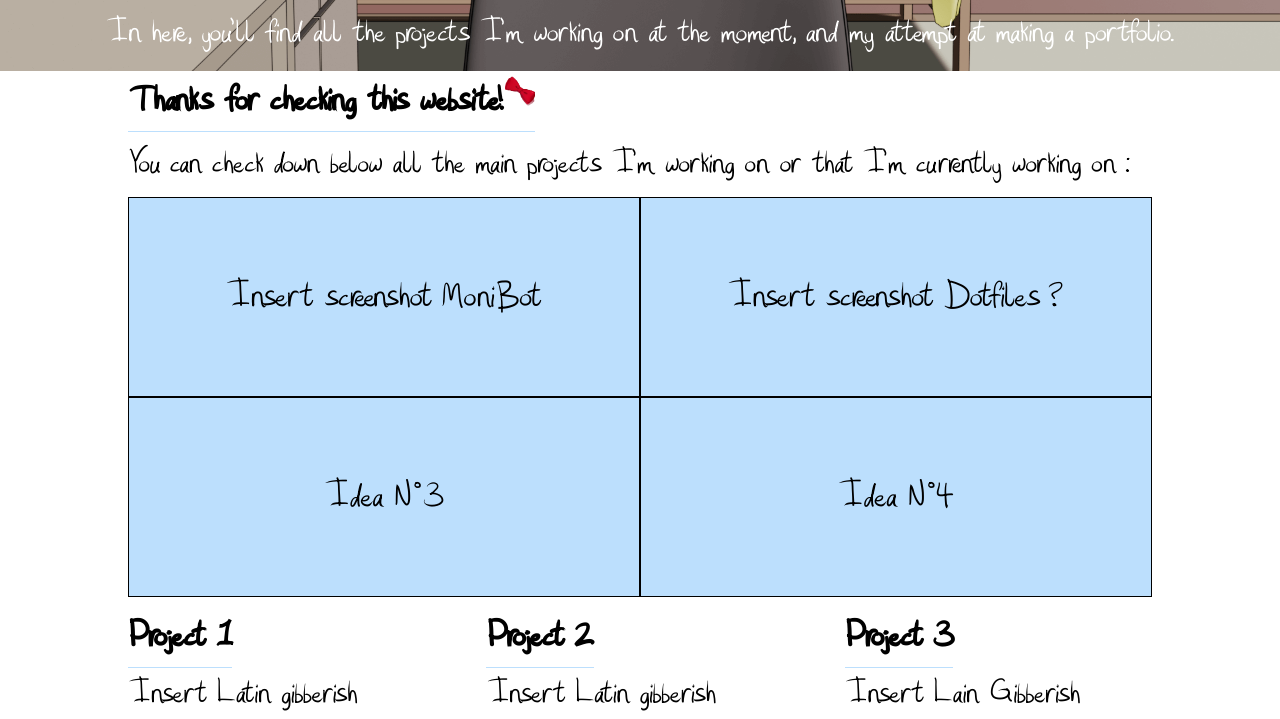
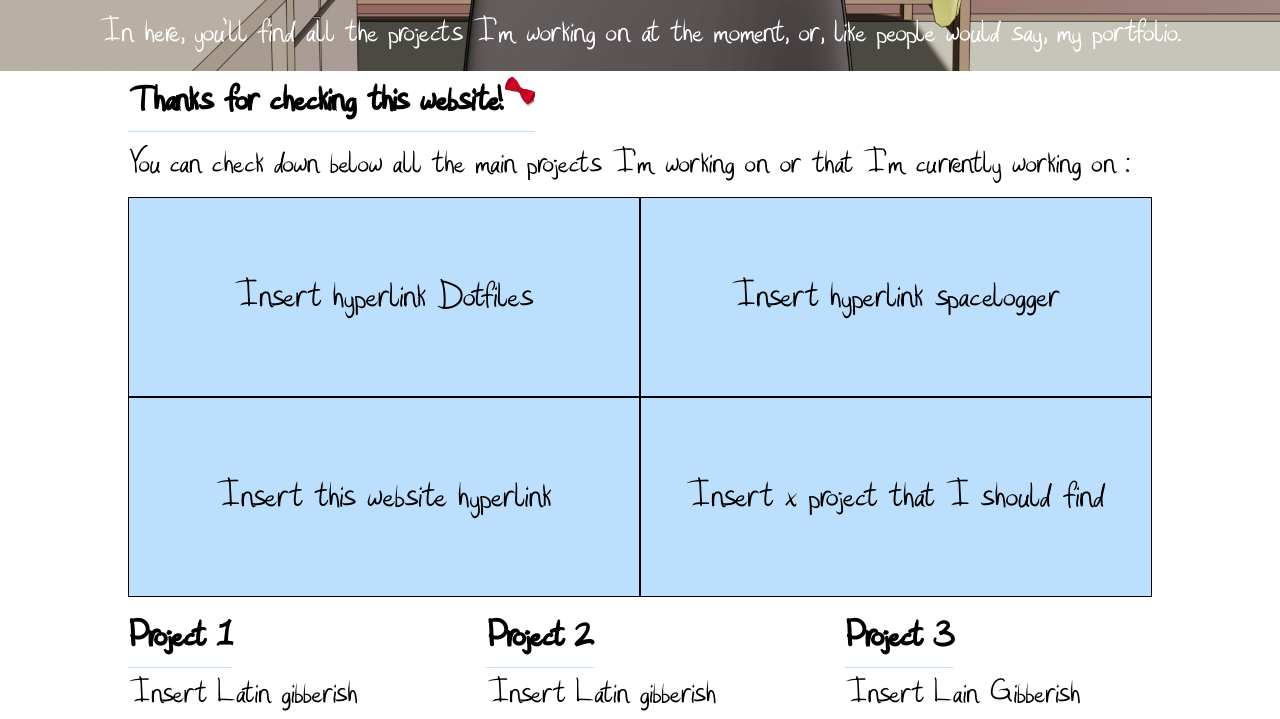
Before and after one commit to AzhamProdLive/Website.github.io, a plain HTML site: page index.html in a window 1280 px wide. Shown: the part 453-1172 px from the top of the page. Drawn offline with Linux system fonts and the light colour scheme.

Commit message:
Up : Updated text

```diff
--- a/index.html
+++ b/index.html
@@ -14,21 +14,21 @@
     <header>
         <img class="logo" src="./resources/img/73955243.png" alt="My own logo">
         <h1>Welcome on my website</h1>
-        <p>In here, you'll find all the projects I'm working on at the moment, and my attempt at making a portfolio.</p>
+        <p>In here, you'll find all the projects I'm working on at the moment, or, like people would say, my portfolio.</p>
     </header>
     <main>
         <aside class="screenshot-section">
             <div class="screenshot">
-                <p>Insert screenshot MoniBot</p>
+                <p>Insert hyperlink Dotfiles</p>
             </div>
             <div class="screenshot">
-                <p>Insert screenshot Dotfiles ?</p>
+                <p>Insert hyperlink spacelogger</p>
             </div>
             <div class="screenshot">
-                <p>Idea N°3</p>
+                <p>Insert this website hyperlink</p>
             </div>
             <div class="screenshot">
-                <p>Idea N°4</p>
+                <p>Insert x project that I should find</p>
             </div>
         </aside>
         <section class="description-section">
```
